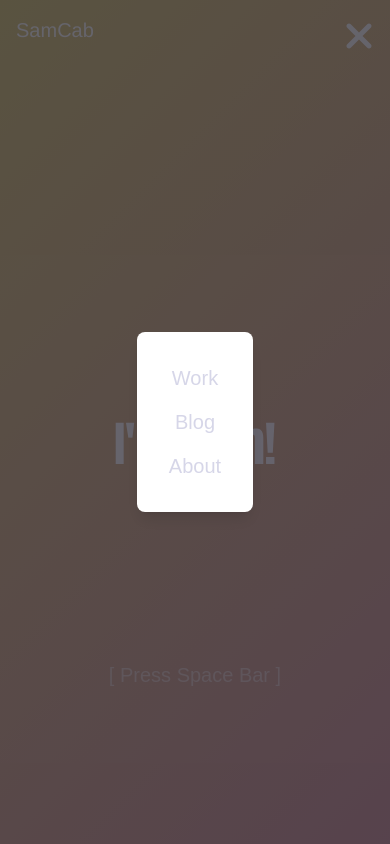
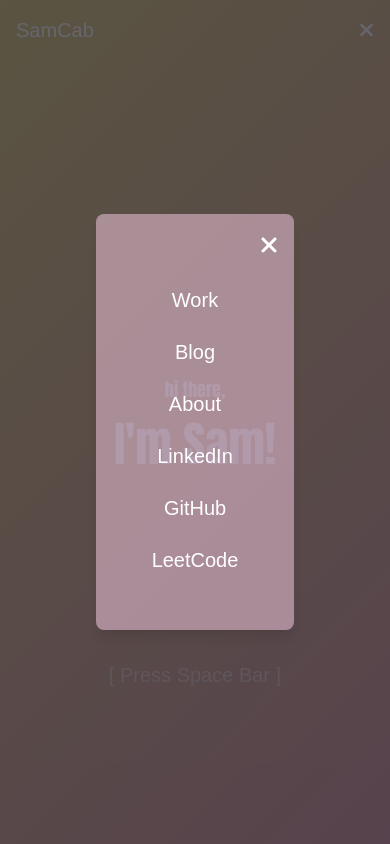
Before and after one commit to samanthacabrera/portfolio, a React (Create React App) app: page / in a window 390 px wide. Both pictures are taken after a click on the button 356 px from the left and 37 px from the top of the page. Shown: the top 844 px of the page. Built offline with nearby package versions, Linux system fonts and the light colour scheme; no server answers.

Commit message:
removed footer, made navbar responsive to mobile

```diff
--- a/src/Navbar.jsx
+++ b/src/Navbar.jsx
@@ -1,30 +1,12 @@
-import React, { useState, useEffect } from 'react';
+import React, { useState } from 'react';
 import { FontAwesomeIcon } from '@fortawesome/react-fontawesome';
-import { faLinkedin, faGithub } from '@fortawesome/free-brands-svg-icons';
-import { faCode, faBars, faTimes } from '@fortawesome/free-solid-svg-icons';
 import { useLocation, useHistory } from 'react-router-dom';
+import { faBars, faTimes } from '@fortawesome/free-solid-svg-icons';
 
 const Navbar = () => {
-  const [showFooter, setShowFooter] = useState(false);
   const [isMenuOpen, setIsMenuOpen] = useState(false);
   const location = useLocation();
   const history = useHistory();
-
-  useEffect(() => {
-    const handleScroll = () => {
-      if (window.scrollY > window.innerHeight * 0.5) {
-        setShowFooter(true);
-      } else {
-        setShowFooter(false);
-      }
-    };
-
-    window.addEventListener('scroll', handleScroll);
-
-    return () => {
-      window.removeEventListener('scroll', handleScroll);
-    };
-  }, []);
 
   const isSpecialPage = location.pathname !== '/';
 
@@ -47,53 +29,91 @@ const Navbar = () => {
         console.error(`Element with id ${hash} not found.`);
       }
     }
+    setIsMenuOpen(false);
   };
 
   const toggleMenu = () => {
-    setIsMenuOpen(!isMenuOpen);
+    setIsMenuOpen(prevState => !prevState);
   };
 
   return (
     <>
       <nav className="fixed inset-0 pointer-events-none text-xl">
         <div className="pointer-events-auto absolute top-4 left-4">
-          <a id="homeIcon" href="/">Sam<span className="inline-block hover:rotate-6 hover:-translate-y-1 transition duration-300 ease-in-out"> Cab</span></a>
+          <a id="homeIcon" href="/" onClick={() => setIsMenuOpen(false)} className="hover:text-pink-100 transition duration-300 ease-in-out">
+            Sam<span className="inline-block hover:rotate-6 hover:-translate-y-1 transition duration-300 ease-in-out"> Cab</span>
+          </a>
         </div>
         <div className="pointer-events-auto absolute top-4 right-4 md:hidden">
           <button onClick={toggleMenu} className="pointer-events-auto">
-            <FontAwesomeIcon icon={isMenuOpen ? faTimes : faBars} size="2x" />
+            <FontAwesomeIcon icon={isMenuOpen ? faTimes : faBars} size="1x" />
           </button>
         </div>
         <div className="pointer-events-auto absolute top-4 right-4 hidden md:flex space-x-4">
-          <button onClick={() => handleNavigation('projects')} className="pointer-events-auto">Work</button>
-          <button onClick={() => handleNavigation('blog')} className="pointer-events-auto">Blog</button>
-          <a href="/about">About</a>
+          <button onClick={() => handleNavigation('projects')} className="pointer-events-auto hover:text-pink-100 transition duration-300 ease-in-out">Work</button>
+          <button onClick={() => handleNavigation('blog')} className="pointer-events-auto hover:text-pink-100 transition duration-300 ease-in-out">Blog</button>
+          <a href="/about" className="hover:text-pink-100 transition duration-300 ease-in-out">About</a>
+          <a href="https://github.com/samanthacabrera" target="_blank" rel="noopener noreferrer" className="block w-full text-xl hover:text-pink-100 transition duration-300 ease-in-out">GitHub</a>
         </div>
       </nav>
 
       {isMenuOpen && (
-        <div className="fixed inset-0 bg-black bg-opacity-50 flex justify-center items-center md:hidden">
-          <div className="bg-white rounded-lg shadow-lg p-8 space-y-4 text-center">
-            <button onClick={() => handleNavigation('projects')} className="block w-full text-xl">Work</button>
-            <button onClick={() => handleNavigation('blog')} className="block w-full text-xl">Blog</button>
-            <a href="/about" className="block w-full text-xl">About</a>
+        <div className="fixed inset-0 bg-black bg-opacity-50 flex flex-col justify-center items-center md:hidden z-50">
+          <div className="relative bg-pink-200 bg-opacity-50 rounded-lg shadow-lg p-12 space-y-4 text-center">
+            <button onClick={toggleMenu} className="absolute top-4 right-4 text-2xl text-white ">
+              <FontAwesomeIcon icon={faTimes} />
+            </button>
+            <div className="mt-10 space-y-2">
+              <button
+                onClick={() => handleNavigation('projects')}
+                className="block w-full text-xl text-white hover:text-pink-100 rounded-lg p-2 transition duration-300 ease-in-out"
+              >
+                Work
+              </button>
+              <button
+                onClick={() => handleNavigation('blog')}
+                className="block w-full text-xl text-white hover:text-pink-100 rounded-lg p-2 transition duration-300 ease-in-out"
+              >
+                Blog
+              </button>
+              <a
+                href="/about"
+                className="block w-full text-xl text-white hover:text-pink-100 rounded-lg p-2 transition duration-300 ease-in-out"
+                onClick={() => setIsMenuOpen(false)}
+              >
+                About
+              </a>
+              <a
+                href="https://linkedin.com/in/samcabreraa"
+                target="_blank"
+                rel="noopener noreferrer"
+                className="block w-full text-xl text-white hover:text-pink-100 rounded-lg p-2 transition duration-300 ease-in-out"
+                onClick={() => setIsMenuOpen(false)}
+              >
+                LinkedIn
+              </a>
+              <a
+                href="https://github.com/samanthacabrera"
+                target="_blank"
+                rel="noopener noreferrer"
+                className="block w-full text-xl text-white hover:text-pink-100 rounded-lg p-2 transition duration-300 ease-in-out"
+                onClick={() => setIsMenuOpen(false)}
+              >
+                GitHub
+              </a>
+              <a
+                href="https://leetcode.com/u/samcab/"
+                target="_blank"
+                rel="noopener noreferrer"
+                className="block w-full text-xl text-white hover:text-pink-100 rounded-lg p-2 transition duration-300 ease-in-out"
+                onClick={() => setIsMenuOpen(false)}
+              >
+                LeetCode
+              </a>
+            </div>
           </div>
         </div>
       )}
-
-      <footer className={`fixed max-w-fit bottom-4 rounded-full backdrop-blur-md inset-x-1/2 transform -translate-x-1/2 transition duration-500 ease-in-out ${showFooter ? 'opacity-100' : 'opacity-0 hidden'}`}>
-        <div className="flex justify-center items-center space-x-8 py-2 px-4">
-          <a href="https://linkedin.com/in/samcabreraa" target="_blank" rel="noopener noreferrer" className="icon-link hover:-translate-y-1 transition duration-300 ease-in-out">
-            <FontAwesomeIcon icon={faLinkedin} size="2x" />
-          </a>
-          <a href="https://github.com/samanthacabrera" target="_blank" rel="noopener noreferrer" className="icon-link hover:-translate-y-1 transition duration-300 ease-in-out">
-            <FontAwesomeIcon icon={faGithub} size="2x" />
-          </a>
-          <a href="https://leetcode.com/u/samcab/" target="_blank" rel="noopener noreferrer" className="icon-link hover:-translate-y-1 transition duration-300 ease-in-out">
-            <FontAwesomeIcon icon={faCode} size="2x" />
-          </a>
-        </div>
-      </footer>
     </>
   );
 };
--- a/src/index.css
+++ b/src/index.css
@@ -61,3 +61,35 @@ nav {
     background-position: 0% 50%;
   }
 }
+
+.nav-menu {
+  display: flex;
+  align-items: center;
+  list-style: none;
+  text-align: center;
+}
+
+.nav-menu.active {
+  display: flex;
+  flex-direction: column;
+}
+
+.menu-icon {
+  display: none;
+}
+
+@media screen and (max-width: 960px) {
+  .menu-icon {
+    display: block;
+  }
+
+  .nav-menu {
+    display: none;
+    flex-direction: column;
+    width: 100%;
+  }
+
+  .nav-menu.active {
+    display: flex;
+  }
+}
```
